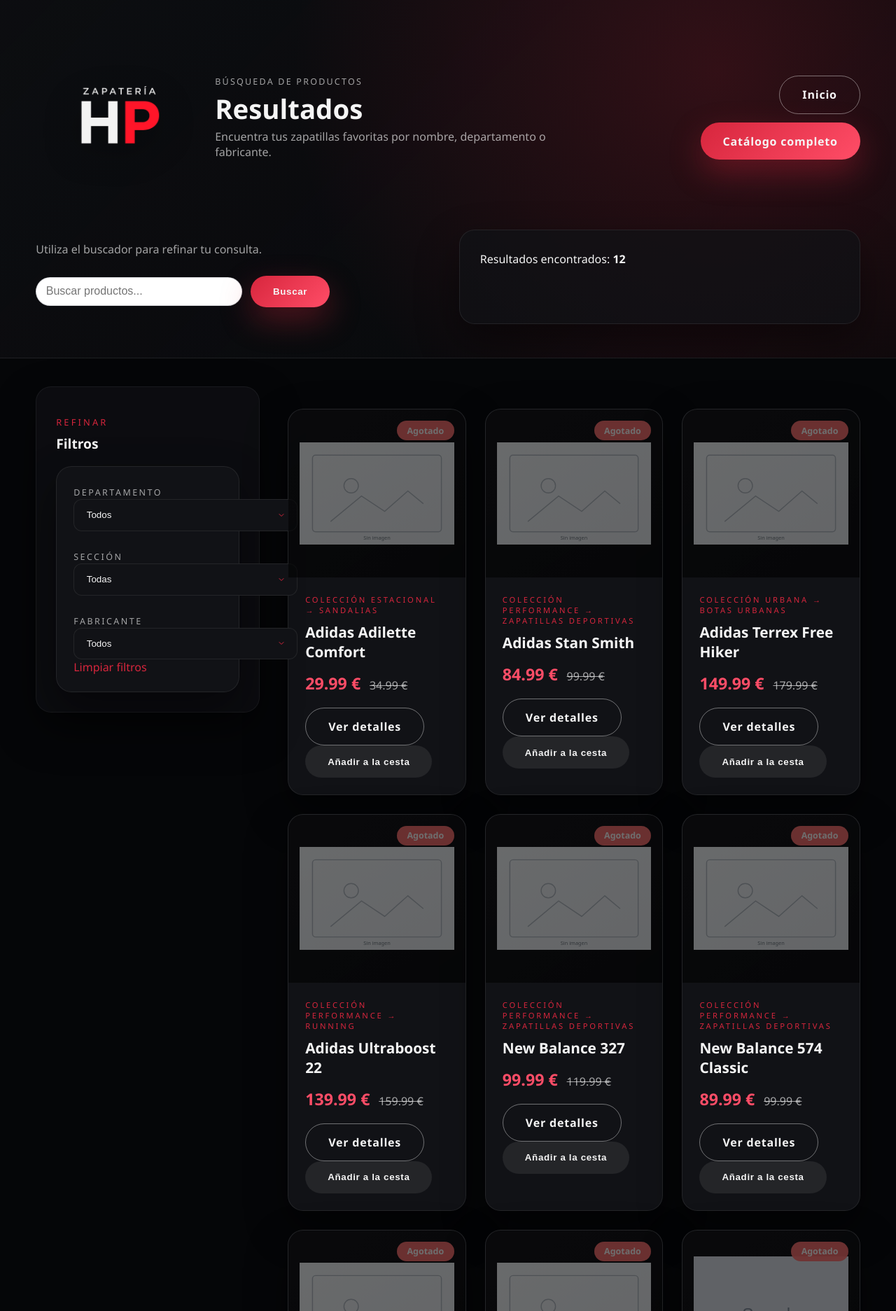
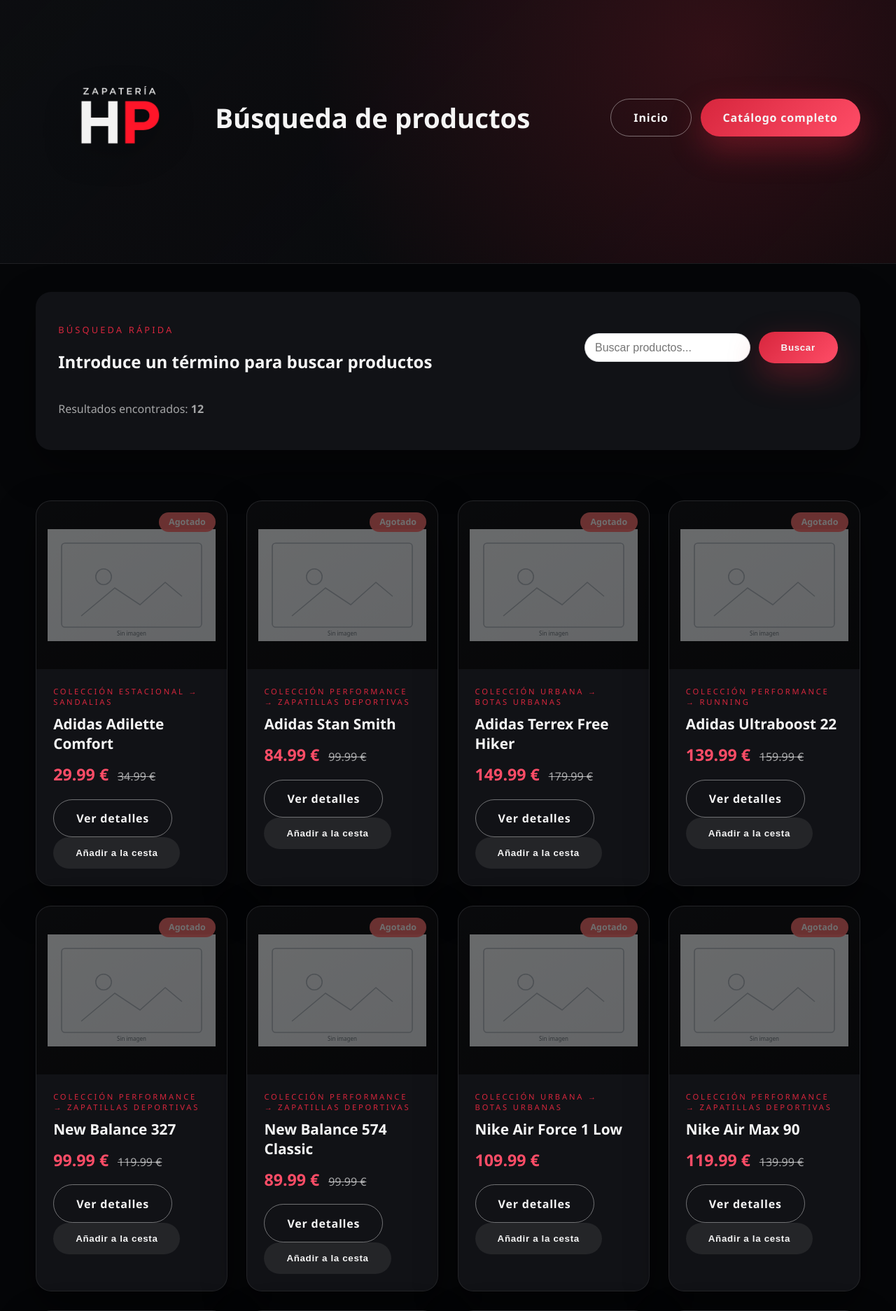
Before and after one commit to Urbano14/Tienda_Calzado, a Django app: page /catalogo/buscar/ in a window 1280 px wide. Shown: the top 1873 px of the page at 70% size. Run offline with Django 5.2, Linux system fonts and the light colour scheme; data comes from the database, SQL or seed files in the repository; tables that the repository leaves empty hold one stand-in row (values such as "Sample post"); grey boxes marked "Sample" are stand-in pictures.

Commit message:
fix: busqueda mejorada

```diff
--- a/productos/templates/productos/lista_productos.html
+++ b/productos/templates/productos/lista_productos.html
@@ -20,7 +20,6 @@
                 <div>
                     <p class="brand__eyebrow">Zapatería boutique</p>
                     <h1>Hermanos Parera</h1>
-                    <p class="brand__tagline">Diseño contemporáneo inspirado en la tradición familiar.</p>
                 </div>
             </div>
             <div class="hero__actions">
--- a/productos/views.py
+++ b/productos/views.py
@@ -64,6 +64,49 @@ def apply_catalog_filters(queryset, filtros):
     return queryset, context
 
 
+def apply_text_search(queryset, termino):
+    if not termino:
+        return queryset
+
+    termino = termino.strip()
+    matched = False
+
+    departamento_ids = list(
+        Departamento.objects.filter(nombre__icontains=termino).values_list("id", flat=True)
+    )
+    if departamento_ids:
+        queryset = queryset.filter(categoria__seccion__departamento_id__in=departamento_ids)
+        matched = True
+
+    seccion_ids = list(
+        Seccion.objects.filter(nombre__icontains=termino).values_list("id", flat=True)
+    )
+    if seccion_ids:
+        queryset = queryset.filter(categoria__seccion_id__in=seccion_ids)
+        matched = True
+
+    categoria_ids = list(
+        Categoria.objects.filter(nombre__icontains=termino).values_list("id", flat=True)
+    )
+    if categoria_ids:
+        queryset = queryset.filter(categoria_id__in=categoria_ids)
+        matched = True
+
+    marca_ids = list(
+        Marca.objects.filter(nombre__icontains=termino).values_list("id", flat=True)
+    )
+    if marca_ids:
+        queryset = queryset.filter(marca_id__in=marca_ids)
+        matched = True
+
+    if not matched:
+        queryset = queryset.filter(
+            Q(nombre__icontains=termino) | Q(descripcion__icontains=termino)
+        )
+
+    return queryset
+
+
 def _build_querystring(base_params, path, **updates):
     params = {k: v for k, v in base_params.items() if v}
     for key, value in updates.items():
@@ -104,13 +147,7 @@ class ProductoListView(generics.ListAPIView):
             or self.request.query_params.get("q")
         )
         if termino:
-            termino = termino.strip()
-            search_filter = Q(nombre__icontains=termino)
-            search_filter |= Q(categoria__nombre__icontains=termino)
-            search_filter |= Q(categoria__seccion__nombre__icontains=termino)
-            search_filter |= Q(categoria__seccion__departamento__nombre__icontains=termino)
-            search_filter |= Q(marca__nombre__icontains=termino)
-            queryset = queryset.filter(search_filter)
+            queryset = apply_text_search(queryset, termino)
 
         return queryset
 
@@ -265,13 +302,6 @@ def lista_productos(request):
 
 
 def buscar_productos(request):
-    filtros = {
-        "departamento": request.GET.get("departamento"),
-        "seccion": request.GET.get("seccion"),
-        "categoria": request.GET.get("categoria"),
-        "fabricante": request.GET.get("fabricante"),
-    }
-
     productos = (
         Producto.objects.select_related(
             "categoria",
@@ -281,53 +311,17 @@ def buscar_productos(request):
         ).prefetch_related("imagenes")
     )
 
-    productos, filtros_contexto = apply_catalog_filters(productos, filtros)
-
     termino = (request.GET.get("q") or "").strip()
     if termino:
-        search_filter = Q(nombre__icontains=termino)
-        search_filter |= Q(categoria__nombre__icontains=termino)
-        search_filter |= Q(categoria__seccion__nombre__icontains=termino)
-        search_filter |= Q(categoria__seccion__departamento__nombre__icontains=termino)
-        search_filter |= Q(marca__nombre__icontains=termino)
-        productos = productos.filter(search_filter)
+        productos = apply_text_search(productos, termino)
 
     productos = productos.order_by("nombre")
-
-    departamentos = (
-        Departamento.objects.exclude(nombre__in=HIDDEN_DEPARTAMENTOS)
-        .prefetch_related(
-            Prefetch(
-                "secciones",
-                queryset=Seccion.objects.exclude(nombre__in=HIDDEN_SECCIONES).order_by(
-                    "orden", "nombre"
-                ),
-            )
-        )
-        .order_by("orden", "nombre")
-    )
-
-    secciones = (
-        Seccion.objects.select_related("departamento")
-        .exclude(nombre__in=HIDDEN_SECCIONES)
-        .order_by("departamento__orden", "orden", "nombre")
-    )
-    marcas = Marca.objects.order_by("nombre")
-
-    active_params = {k: v for k, v in filtros.items() if v}
-    if termino:
-        active_params["q"] = termino
+    total_resultados = productos.count()
 
     context = {
         "productos": productos,
         "termino": termino,
-        "departamentos": departamentos,
-        "secciones": secciones,
-        "marcas": marcas,
-        "filtros": filtros,
-        "filtros_contexto": filtros_contexto,
-        "active_params": active_params,
-        "base_path": request.path,
+        "num_resultados": total_resultados,
     }
     return render(request, "catalogo/busqueda.html", context)
 
--- a/static/css/estilo.css
+++ b/static/css/estilo.css
@@ -246,8 +246,67 @@ a {
     margin-bottom: 1.5rem;
 }
 
-.landing-search {
-    margin: 1.25rem 0 1.5rem;
+.action-buttons {
+    display: flex;
+    gap: 1rem;
+    align-items: center;
+    flex-wrap: wrap;
+    margin: 1.5rem 0;
+}
+
+.action-buttons__search {
+    flex: 1 1 260px;
+}
+
+.action-buttons .buscador-global__input {
+    height: 52px;
+}
+
+.action-buttons .boton,
+.action-buttons .buscador-global__button {
+    min-height: 52px;
+}
+
+@media (max-width: 768px) {
+    .action-buttons {
+        flex-direction: column;
+        align-items: stretch;
+    }
+
+    .action-buttons__search {
+        width: 100%;
+    }
+}
+
+.busqueda-panel {
+    background: var(--color-superficie);
+    border-radius: var(--radio);
+    padding: 2rem;
+    box-shadow: var(--sombra);
+    margin-top: 2rem;
+}
+
+.busqueda-panel__body {
+    display: flex;
+    flex-wrap: wrap;
+    gap: 1.5rem;
+    justify-content: space-between;
+    align-items: center;
+}
+
+.busqueda-panel__summary {
+    margin-top: 1.25rem;
+    color: var(--color-muted);
+}
+
+.catalogo-principal--full {
+    margin-top: 2.5rem;
+}
+
+@media (max-width: 768px) {
+    .busqueda-panel {
+        padding: 1.5rem;
+    }
 }
 
 .hero__cta {
--- a/templates/catalogo/busqueda.html
+++ b/templates/catalogo/busqueda.html
@@ -12,9 +12,7 @@
         <div class="brand">
             <img class="brand__logo" src="{% static 'images/logoZHPfinalSinFondo.png' %}" alt="Logo Zapatería Hermanos Parera">
             <div>
-                <p class="brand__eyebrow">Búsqueda de productos</p>
-                <h1>Resultados</h1>
-                <p class="brand__tagline">Encuentra tus zapatillas favoritas por nombre, departamento o fabricante.</p>
+                <h1>Búsqueda de productos</h1>
             </div>
         </div>
         <div class="hero__actions">
@@ -24,81 +22,31 @@
     </div>
     <div class="hero__content contenedor">
         <div class="hero__text">
-            <p class="hero__lead">
-                {% if termino %}
-                    Mostrando resultados para <strong>"{{ termino }}"</strong>.
-                {% else %}
-                    Utiliza el buscador para refinar tu consulta.
-                {% endif %}
-            </p>
-            <div class="hero__search">
-                {% include "includes/buscador_global.html" with input_id="busqueda-catalogo-principal" initial_query=termino %}
-            </div>
-        </div>
-        <div class="hero__card">
-            <p>Resultados encontrados: <strong>{{ productos|length }}</strong></p>
         </div>
     </div>
 </header>
 
 <main class="contenedor seccion catalogo-busqueda">
-    <section class="layout">
-        <aside class="lateral-nav" aria-label="Filtros de búsqueda">
-            <div class="lateral-nav__header">
-                <p class="section-eyebrow">Refinar</p>
-                <h2>Filtros</h2>
+    <section class="busqueda-panel">
+        <div class="busqueda-panel__body">
+            <div>
+                <p class="section-eyebrow">Búsqueda rápida</p>
+                {% if termino %}
+                    <h2>Mostrando resultados para “{{ termino }}”</h2>
+                {% else %}
+                    <h2>Introduce un término para buscar productos</h2>
+                {% endif %}
             </div>
-
-            <div class="filtros filtros--vertical">
-                <form class="filtros__form" method="get">
-                    <input type="hidden" name="q" value="{{ termino }}">
-                    <div class="filtros__control">
-                        <label for="filtro-departamento">Departamento</label>
-                        <div class="select-wrapper select-wrapper--elevado">
-                            <select id="filtro-departamento" name="departamento" onchange="this.form.submit()">
-                                <option value="">Todos</option>
-                                {% for dept in departamentos %}
-                                    <option value="{{ dept.slug }}"
-                                        {% if filtros_contexto.departamento and filtros_contexto.departamento.id == dept.id %}selected{% endif %}
-                                    >{{ dept.nombre }}</option>
-                                {% endfor %}
-                            </select>
+            <div class="hero__search">
+                {% include "includes/buscador_global.html" with input_id="busqueda-catalogo-principal" initial_query=termino %}
             </div>
         </div>
+        <div class="busqueda-panel__summary">
+            <p>Resultados encontrados: <strong>{{ num_resultados }}</strong></p>
+        </div>
+    </section>
 
-                    <div class="filtros__control">
-                        <label for="filtro-seccion">Sección</label>
-                        <div class="select-wrapper select-wrapper--elevado">
-                            <select id="filtro-seccion" name="seccion" onchange="this.form.submit()">
-                                <option value="">Todas</option>
-                                {% for section in secciones %}
-                                    <option value="{{ section.slug }}"
-                                        {% if filtros_contexto.seccion and filtros_contexto.seccion.id == section.id %}selected{% endif %}
-                                    >{{ section.departamento.nombre }} → {{ section.nombre }}</option>
-                                {% endfor %}
-                            </select>
-                        </div>
-                    </div>
-
-                    <div class="filtros__control">
-                        <label for="filtro-fabricante">Fabricante</label>
-                        <div class="select-wrapper select-wrapper--elevado">
-                            <select id="filtro-fabricante" name="fabricante" onchange="this.form.submit()">
-                                <option value="">Todos</option>
-                                {% for marca in marcas %}
-                                    <option value="{{ marca.slug }}"
-                                        {% if filtros_contexto.marca and filtros_contexto.marca.id == marca.id %}selected{% endif %}
-                                    >{{ marca.nombre }}</option>
-                                {% endfor %}
-                            </select>
-                        </div>
-                    </div>
-                </form>
-                <a class="enlace-reset" href="{% url 'buscar-productos' %}{% if termino %}?q={{ termino|urlencode }}{% endif %}">Limpiar filtros</a>
-            </div>
-        </aside>
-
-        <section class="catalogo-principal">
+    <section class="catalogo-principal catalogo-principal--full">
         {% if productos %}
             <div class="grid catalogo__grid">
                 {% for producto in productos %}
@@ -146,12 +94,11 @@
             <section class="estado-vacio">
                 <div>
                     <p>No encontramos productos que coincidan con tu búsqueda.</p>
-                        <p>Prueba con otro término o restablece los filtros.</p>
+                    <p>Prueba con otro término.</p>
                     <a class="boton" href="{% url 'buscar-productos' %}">Nueva búsqueda</a>
                 </div>
             </section>
         {% endif %}
-        </section>
     </section>
 </main>
 
```
Also changed, not shown: productos/tests/test_search.py (+8 -0 lines). Lines whose indentation alone changed are shown as unchanged.
